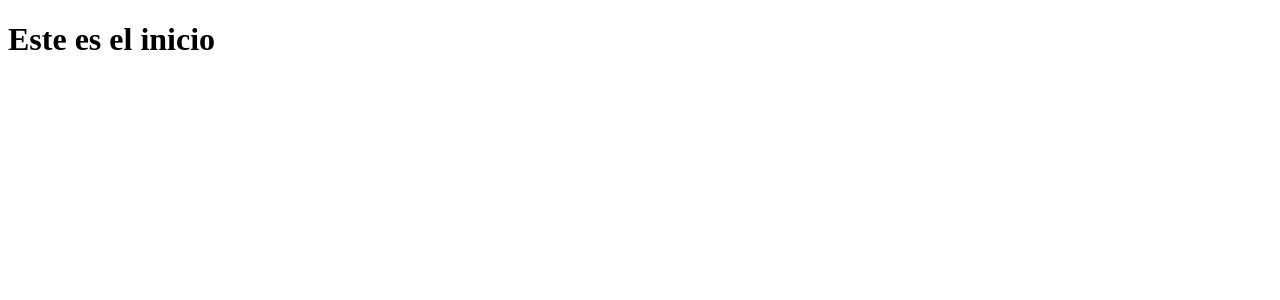
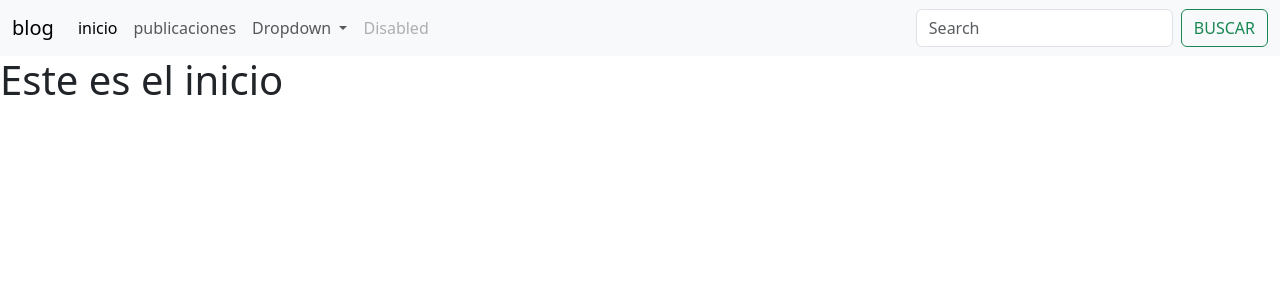
Before and after one commit to belensb/Block-B, a Django app: page / in a window 1280 px wide. Shown: the top 300 px of the page. Run offline with Django 4.2, Linux system fonts and the light colour scheme; parts of the project's set-up code (start-up, migrations or seed data) failed here and were passed over.

Commit message:
nuevos cambios en archivos (views.py,ulrs.py y nuevo archivo creado publicaciones.html)

```diff
--- a/Proyecto_Final/Proyecto_Final/urls.py
+++ b/Proyecto_Final/Proyecto_Final/urls.py
@@ -20,5 +20,8 @@ from . import views #importamos los views
 
 urlpatterns = [
     path('admin/', admin.site.urls),
-    path ('', views.index_view, name='index') # enlazamos el index con el views.py
+    path ('', views.index_view, name='index'), # enlazamos el index con el views
+    path('publicaciones/', views.publicaciones_view, name='publicaciones' )
 ]
+
+akjshdfkjahsjaksjdhkjashdkjaskjdhkasd
--- a/Proyecto_Final/Proyecto_Final/views.py
+++ b/Proyecto_Final/Proyecto_Final/views.py
@@ -4,3 +4,6 @@ from django.shortcuts import render
 
 def index_view(request): #definimos el index_view y le hacemos un request para que solicite el archivo
  return render(request, 'index.html', {}) #retornamos la solicitud y le pedimos que haga el render
+
+def publicaciones_view(request): #definimos publicaciones y le hacemos la peticion con el request
+    return render (request, 'publicaciones.html', {}) #hacemos el retorno de la peticion que hizo el request con ell render
--- a/Proyecto_Final/templates/index.html
+++ b/Proyecto_Final/templates/index.html
@@ -4,8 +4,53 @@
     <meta charset="UTF-8">
     <meta name="viewport" content="width=device-width, initial-scale=1.0">
     <title>Blog de Libros</title>
+    <link href="https://cdn.jsdelivr.net/npm/bootstrap@5.3.2/dist/css/bootstrap.min.css" rel="stylesheet" integrity="sha384-T3c6CoIi6uLrA9TneNEoa7RxnatzjcDSCmG1MXxSR1GAsXEV/Dwwykc2MPK8M2HN" crossorigin="anonymous">
 </head>
 <body>
+
+
+    <nav class="navbar navbar-expand-lg bg-body-tertiary">
+        <div class="container-fluid">
+          <a class="navbar-brand" href="#">blog</a>
+          <button class="navbar-toggler" type="button" data-bs-toggle="collapse" data-bs-target="#navbarSupportedContent" aria-controls="navbarSupportedContent" aria-expanded="false" aria-label="Toggle navigation">
+            <span class="navbar-toggler-icon"></span>
+          </button>
+          <div class="collapse navbar-collapse" id="navbarSupportedContent">
+            <ul class="navbar-nav me-auto mb-2 mb-lg-0">
+              <li class="nav-item">
+                <a class="nav-link active" aria-current="page" href="{% url 'index' %}">inicio</a>
+              </li>
+              <li class="nav-item">
+                <a class="nav-link" href="#">publicaciones</a>
+              </li>
+              <li class="nav-item dropdown">
+                <a class="nav-link dropdown-toggle" href="#" role="button" data-bs-toggle="dropdown" aria-expanded="false">
+                  Dropdown
+                </a>
+                <ul class="dropdown-menu">
+                  <li><a class="dropdown-item" href="#">Action</a></li>
+                  <li><a class="dropdown-item" href="#">Another action</a></li>
+                  <li><hr class="dropdown-divider"></li>
+                  <li><a class="dropdown-item" href="#">Something else here</a></li>
+                </ul>
+              </li>
+              <li class="nav-item">
+                <a class="nav-link disabled" aria-disabled="true">Disabled</a>
+              </li>
+            </ul>
+            <form class="d-flex" role="search">
+              <input class="form-control me-2" type="search" placeholder="Search" aria-label="Search">
+              <button class="btn btn-outline-success" type="submit">BUSCAR</button>
+            </form>
+          </div>
+        </div>
+      </nav>
+
+
     <h1>Este es el inicio</h1>
+
+
+
+    <script src="https://cdn.jsdelivr.net/npm/bootstrap@5.3.2/dist/js/bootstrap.bundle.min.js" integrity="sha384-C6RzsynM9kWDrMNeT87bh95OGNyZPhcTNXj1NW7RuBCsyN/o0jlpcV8Qyq46cDfL" crossorigin="anonymous"></script>
 </body>
 </html>
```
Also changed, not shown: Proyecto_Final/templates/publicaciones.html (added, +11 -0 lines).
